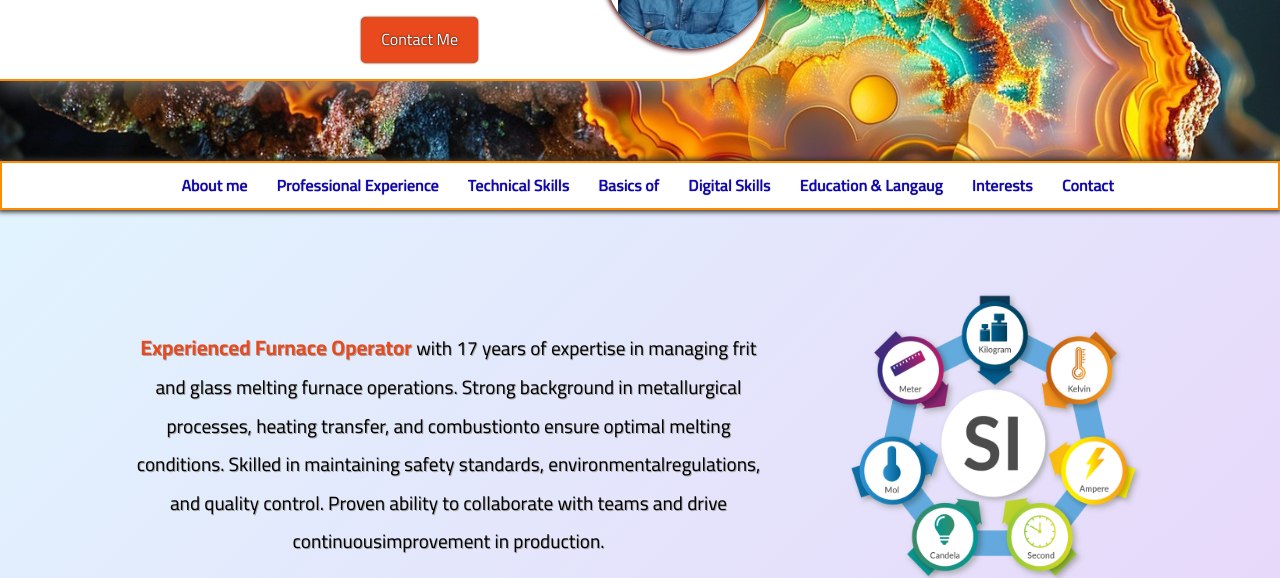
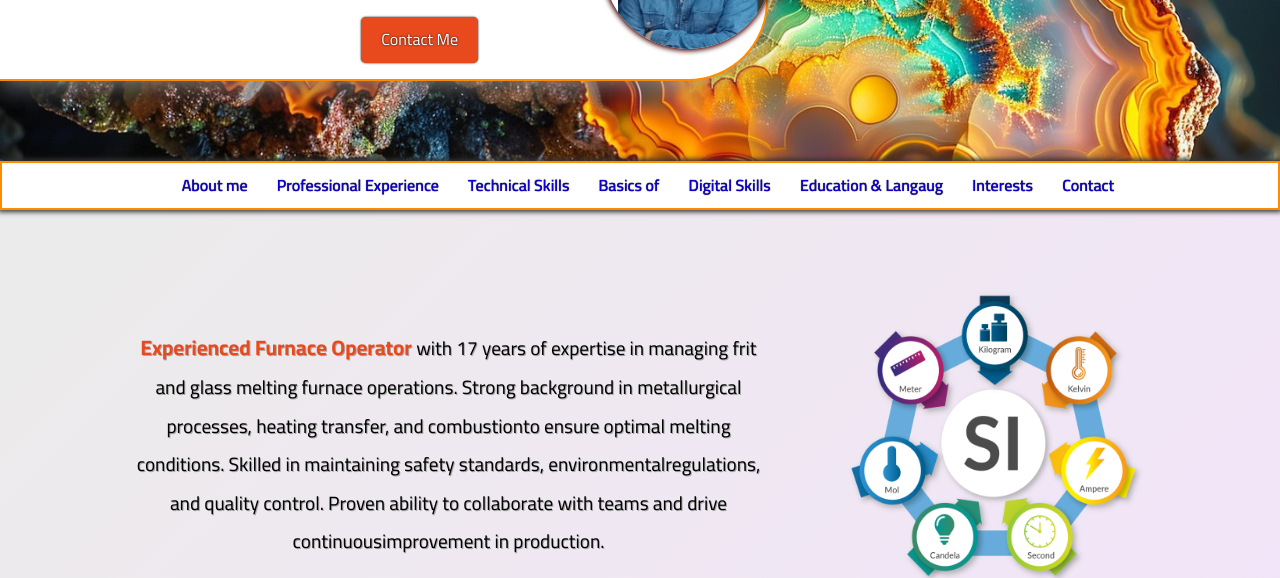
Before and after one commit to Solid-A/profile, a plain HTML site: page index.html in a window 1280 px wide. Shown: the part 226-804 px from the top of the page. Drawn offline with Linux system fonts and the light colour scheme.

Commit message:
new init2++

```diff
--- a/css/styles.css
+++ b/css/styles.css
@@ -13,7 +13,7 @@ body {
     font-family: "cairo", sans-serif;
     line-height: 1.6;
     color: #333;
-    background-image: linear-gradient(-225deg, #dffbff 0%, #EACCF8 48%, #6654F1 100%);
+    background-image: linear-gradient(-225deg, #ecebeb 10%, #f5e1ff 48%, #6654F1 100%);
 }
 
 
```
